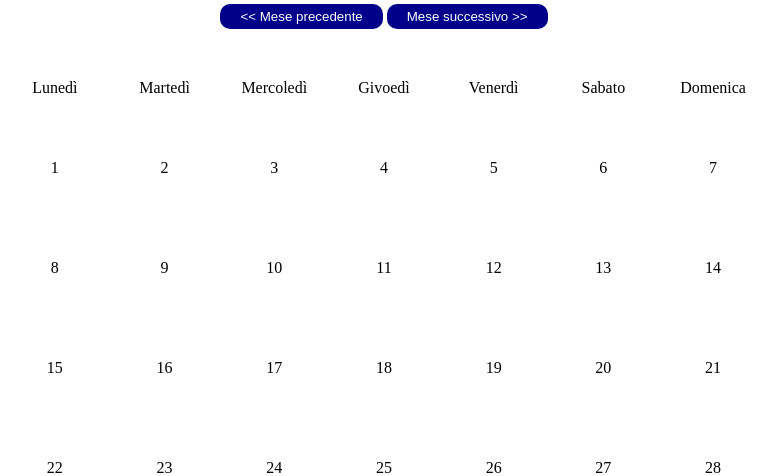
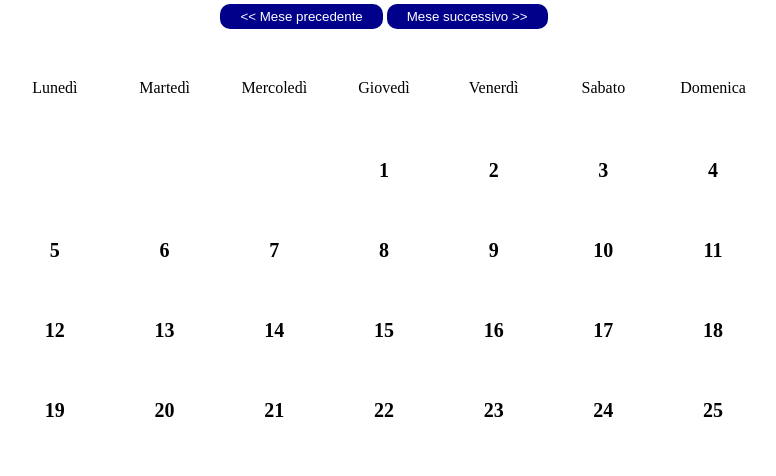
Before and after one commit to Luigi-Fontana/ajax-ex-calendar, a plain HTML site: page index.html in a window 1280 px wide. Both pictures are taken after a click on the button "Mese successivo >>". Shown: the part 188-664 px from the top of the page, without its empty margins (264-1040 px from the left). Drawn offline with nearby package versions, Linux system fonts and the light colour scheme; no server answers.

Commit message:
Aggiunto controllo per partenza con giorno della settimana esatto

```diff
--- a/css/style.css
+++ b/css/style.css
@@ -63,12 +63,13 @@ h2 {
 
 .cont-calendar {
     width: calc(100% / 7);
-    height: calc(100% / 5);
+    height: calc(100% / 7);
+    font-size: 20px;
+    font-weight: bold;
 }
 
 .holiday {
     color: red;
-    font-weight: bold;
 }
 
 .holiday-name {
--- a/index.html
+++ b/index.html
@@ -24,7 +24,7 @@
                     <div class="weekdays-calendar">Lunedì</div>
                     <div class="weekdays-calendar">Martedì</div>
                     <div class="weekdays-calendar">Mercoledì</div>
-                    <div class="weekdays-calendar">Givoedì</div>
+                    <div class="weekdays-calendar">Giovedì</div>
                     <div class="weekdays-calendar">Venerdì</div>
                     <div class="weekdays-calendar">Sabato</div>
                     <div class="weekdays-calendar">Domenica</div>
--- a/js/main.js
+++ b/js/main.js
@@ -42,6 +42,11 @@ $(document).ready(function () {
         var standardDate = inputDate.clone(); // Cloniamo la data presa da input per manipolarla in seguito
         var inputDays = inputDate.daysInMonth(); // Giorni nel mese corrente
         var inputMonth = inputDate.format('MMMM'); // Prendiamo il nome del mese
+        var inputWeekDay = inputDate.isoWeekday();
+        console.log(inputWeekDay);
+        for (var x = 1; x < inputWeekDay; x++) {
+            $('.days-calendar').append('<div class="cont-calendar"></div>');
+        }
         $('#month-name').text(inputMonth); // Aggiorniamo il nome del mese in top calendar
         for (var i = 1; i <= inputDays; i++) { // Ciclo su ogni giorno del mese
             var outputDay = {
```
